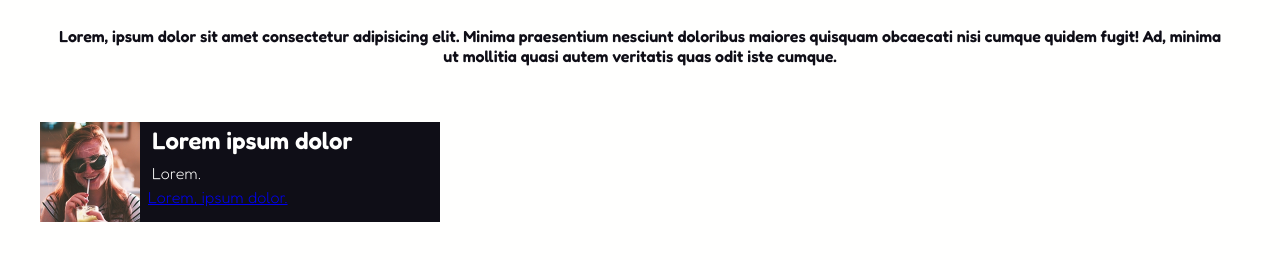
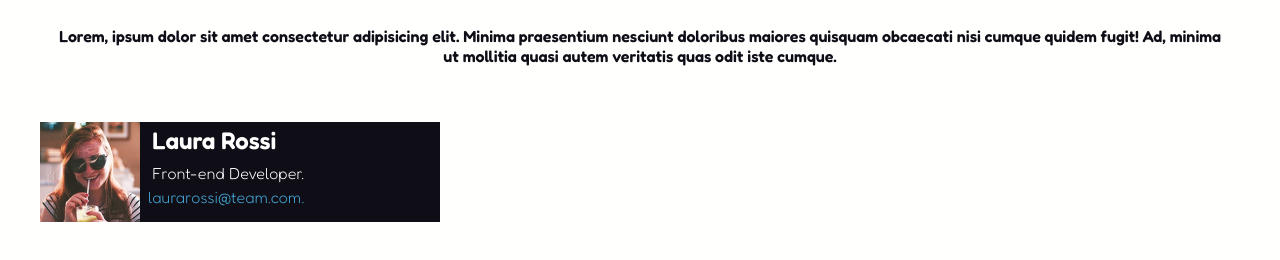
Before and after one commit to MatteoTarabella04/html-css-float-cards, a plain HTML site: page index.html in a window 1280 px wide. Shown: the part 112-372 px from the top of the page. Drawn offline with Linux system fonts and the light colour scheme.

Commit message:
add some style to desc and links

```diff
--- a/assets/css/style.css
+++ b/assets/css/style.css
@@ -3,6 +3,7 @@
     --h1: #e53170;
     --bg-w: #fffffe;
     --bg-t-black: #0f0e17;
+    --links: #45a8d7;
 }
 
 * {
@@ -29,8 +30,18 @@ header {
     margin: 2rem;
 }
 
-div > h2, p {
+div>h2,
+p {
     padding: 0.25rem;
+}
+
+a {
+    color: var(--links);
+    text-decoration: none;
+}
+
+a:hover {
+    text-decoration: underline;
 }
 
 
--- a/index.html
+++ b/index.html
@@ -37,12 +37,12 @@
                     <img src="./assets/img/female1.png" alt="Lorem">
                     <div class="content">
                         <h2>
-                            Lorem ipsum dolor
+                            Laura Rossi
                         </h2>
                         <p>
-                            Lorem.
+                            Front-end Developer.
                         </p>
-                        <a href="#">Lorem, ipsum dolor.</a>
+                        <a href="#">laurarossi@team.com.</a>
                     </div>
                 </div>
             </section>
```
